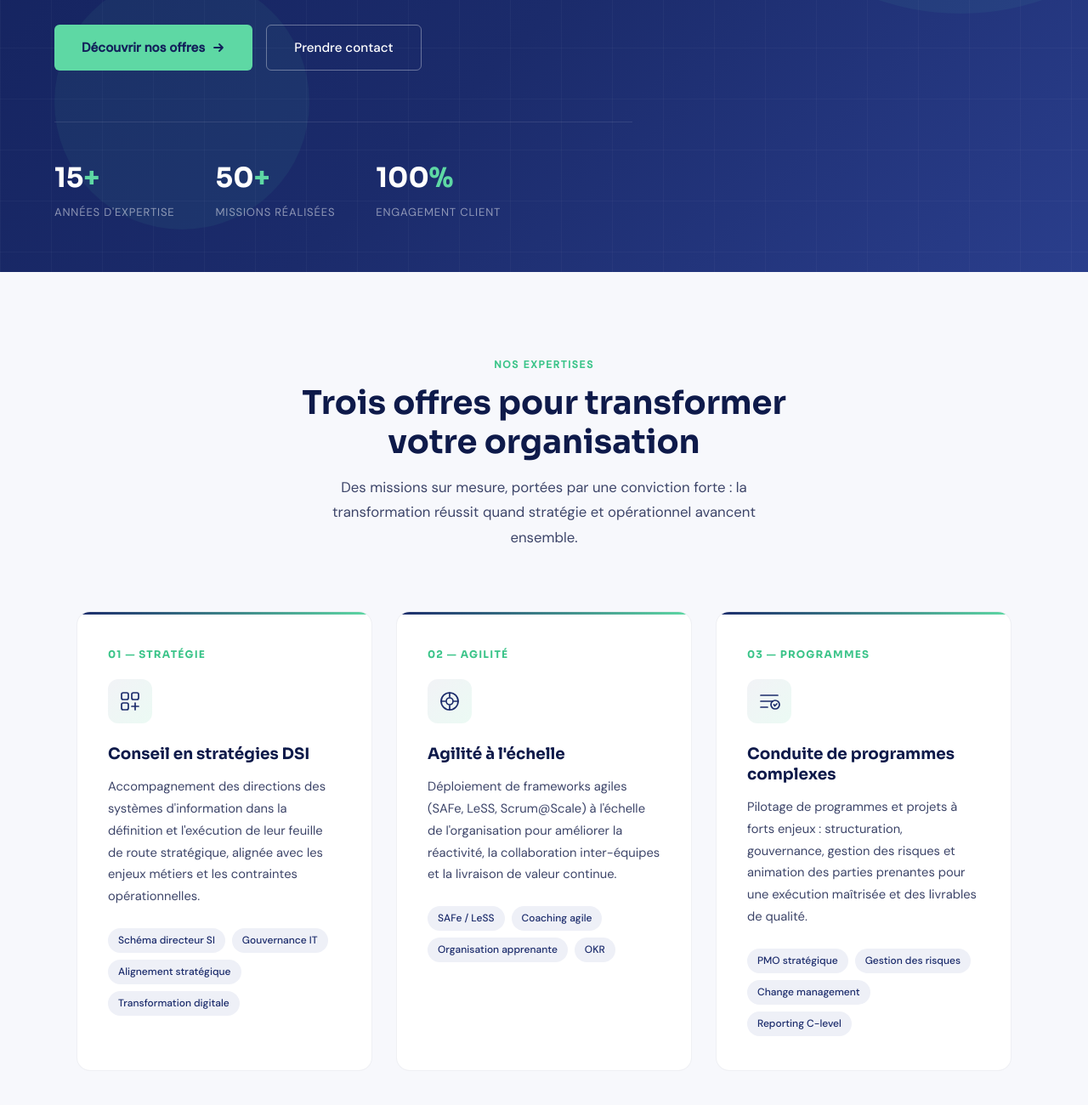
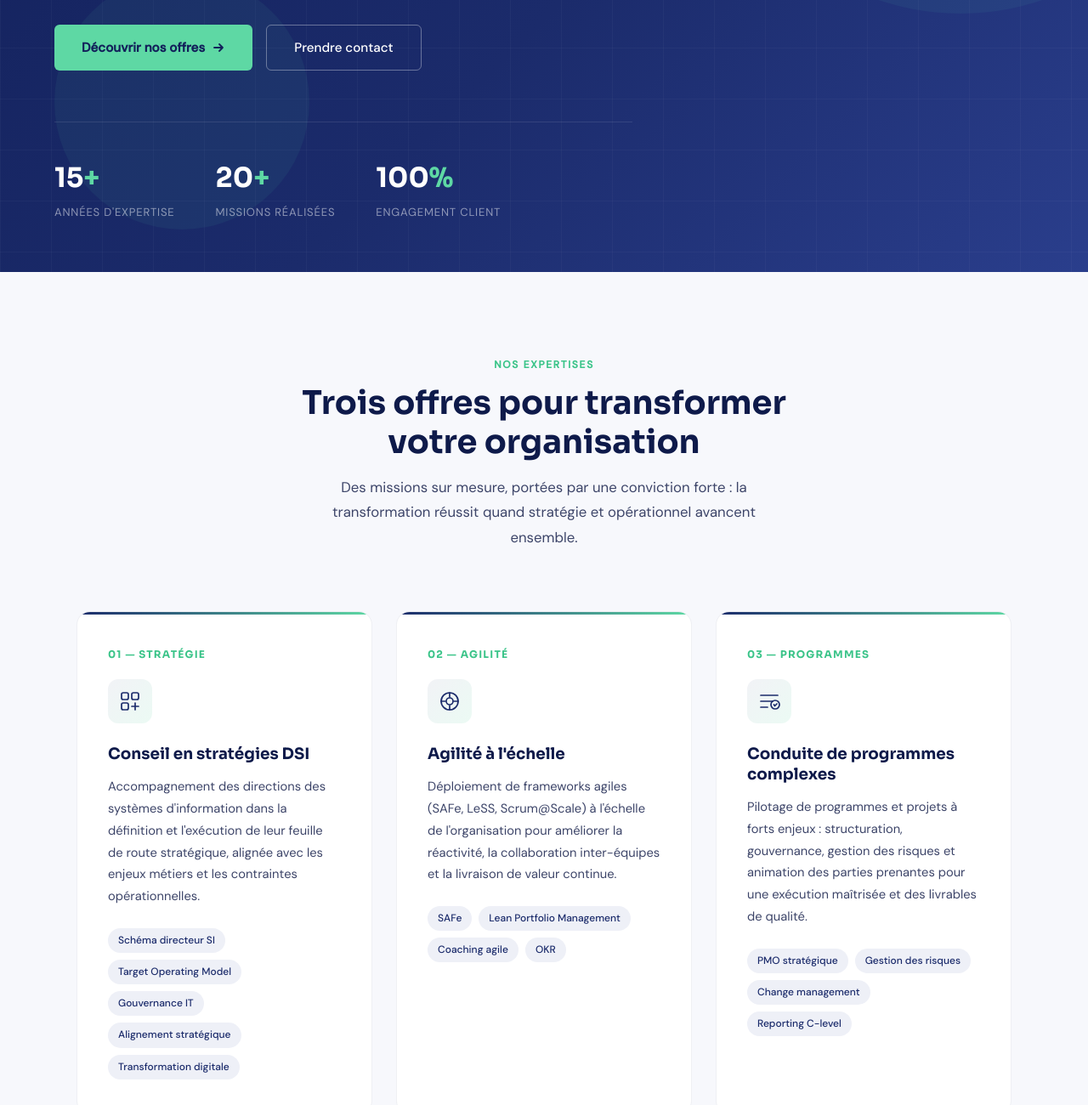
Before and after one commit to iamconseil/iam-conseil, a plain HTML site: page index.html in a window 1280 px wide. Shown: the part 484-1784 px from the top of the page at 85% size. Drawn offline with Linux system fonts and the light colour scheme.

Commit message:
Update statistics and add new tags in index.html

```diff
--- a/index.html
+++ b/index.html
@@ -165,7 +165,7 @@
         <div class="stat-label">Années d'expertise</div>
       </div>
       <div class="stat-item">
-        <div class="stat-num">50<span>+</span></div>
+        <div class="stat-num">20<span>+</span></div>
         <div class="stat-label">Missions réalisées</div>
       </div>
       <div class="stat-item">
@@ -197,6 +197,7 @@
       <p class="offre-desc">Accompagnement des directions des systèmes d'information dans la définition et l'exécution de leur feuille de route stratégique, alignée avec les enjeux métiers et les contraintes opérationnelles.</p>
       <div class="offre-tags">
         <span class="tag">Schéma directeur SI</span>
+		<span class="tag">Target Operating Model </span>
         <span class="tag">Gouvernance IT</span>
         <span class="tag">Alignement stratégique</span>
         <span class="tag">Transformation digitale</span>
@@ -214,9 +215,9 @@
       <h3 class="offre-title">Agilité à l'échelle</h3>
       <p class="offre-desc">Déploiement de frameworks agiles (SAFe, LeSS, Scrum@Scale) à l'échelle de l'organisation pour améliorer la réactivité, la collaboration inter-équipes et la livraison de valeur continue.</p>
       <div class="offre-tags">
-        <span class="tag">SAFe / LeSS</span>
+        <span class="tag">SAFe</span>
+        <span class="tag">Lean Portfolio Management</span>
         <span class="tag">Coaching agile</span>
-        <span class="tag">Organisation apprenante</span>
         <span class="tag">OKR</span>
       </div>
     </div>
```
